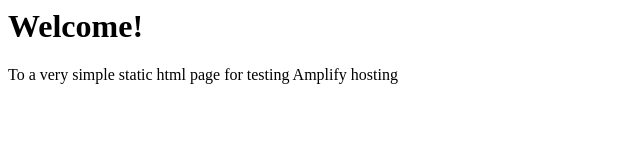
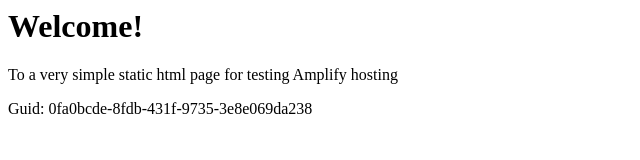
Before and after one commit to aws-aemilia-pdx/Github-PR-Commit-Integration-Test-DoNotTouch-GitH-MJCD6L4M-v1-preprod-us-west-2, a website: page src/index.html in a window 1280 px wide. Shown: the whole page, without its empty margins (0-640 px from the left). Drawn offline with Linux system fonts and the light colour scheme.

Commit message:
commit from integ tests

```diff
--- a/src/index.html
+++ b/src/index.html
@@ -1,3 +1,5 @@
+
+
 <html lang="en">
 
 <head>
@@ -10,6 +12,6 @@
 <body>
     <h1>Welcome!</h1>
     <p>To a very simple static html page for testing Amplify hosting</p>
-</body>
+    <p>Guid: 0fa0bcde-8fdb-431f-9735-3e8e069da238</p></body>
 
 </html>
```
